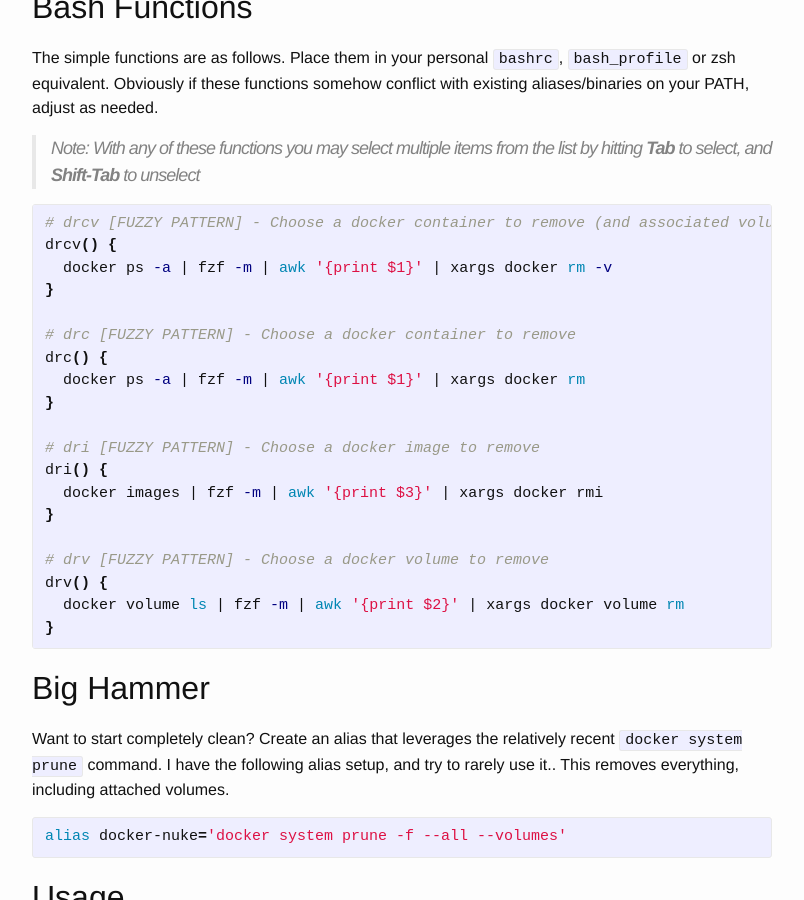
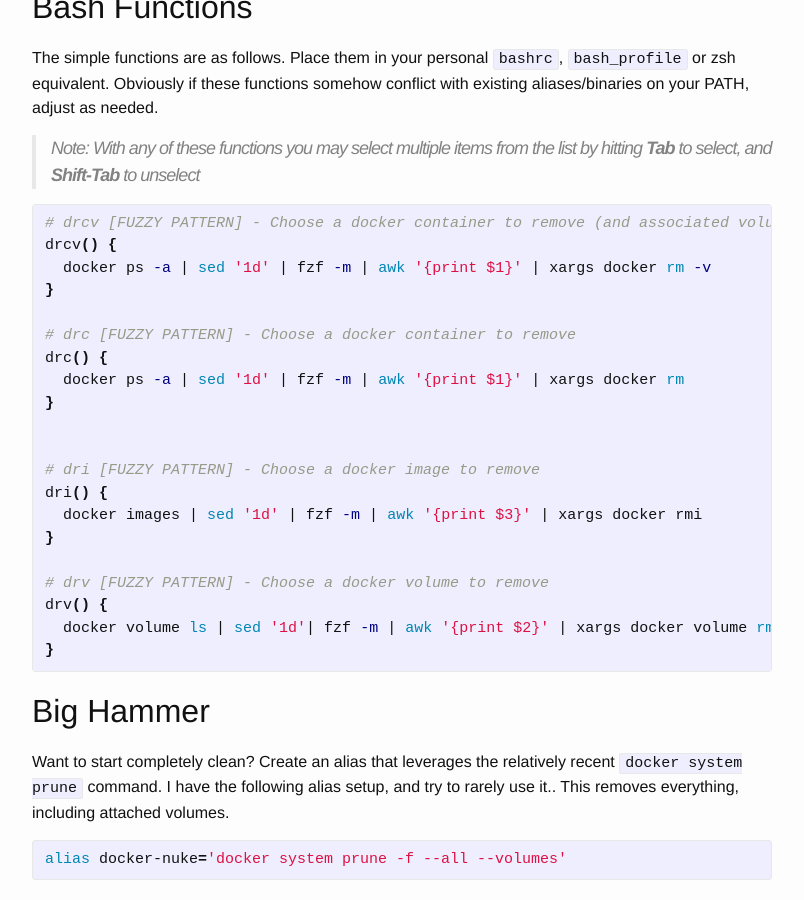
Before and after one commit to mcritchlow/mcritchlow.github.io, a Jekyll site: the page built from _posts/2018-08-01-docker-fzf.markdown, in a window 1280 px wide and 900 px high, scrolled down 625 px. Shown: the whole window, without its empty margins (238-1042 px from the left). Built offline with Jekyll 4.4.1, drawn with Linux system fonts in a browser that asks for light colours.

Commit message:
Use sed '1d' to remove header line

```diff
--- a/_posts/2018-08-01-docker-fzf.markdown
+++ b/_posts/2018-08-01-docker-fzf.markdown
@@ -31,24 +31,24 @@ with existing aliases/binaries on your PATH, adjust as needed.
 {% highlight shell %}
 # drcv [FUZZY PATTERN] - Choose a docker container to remove (and associated volumes)
 drcv() {
-  docker ps -a | fzf -m | awk '{print $1}' | xargs docker rm -v
+  docker ps -a | sed '1d' | fzf -m | awk '{print $1}' | xargs docker rm -v
 }
 
 # drc [FUZZY PATTERN] - Choose a docker container to remove
 drc() {
-  docker ps -a | fzf -m | awk '{print $1}' | xargs docker rm
+  docker ps -a | sed '1d' | fzf -m | awk '{print $1}' | xargs docker rm
 }
+
 
 # dri [FUZZY PATTERN] - Choose a docker image to remove
 dri() {
-  docker images | fzf -m | awk '{print $3}' | xargs docker rmi
+  docker images | sed '1d' | fzf -m | awk '{print $3}' | xargs docker rmi
 }
 
 # drv [FUZZY PATTERN] - Choose a docker volume to remove
 drv() {
-  docker volume ls | fzf -m | awk '{print $2}' | xargs docker volume rm
+  docker volume ls | sed '1d'| fzf -m | awk '{print $2}' | xargs docker volume rm
 }
-
 {% endhighlight %}
 
 ## Big Hammer ##
```
